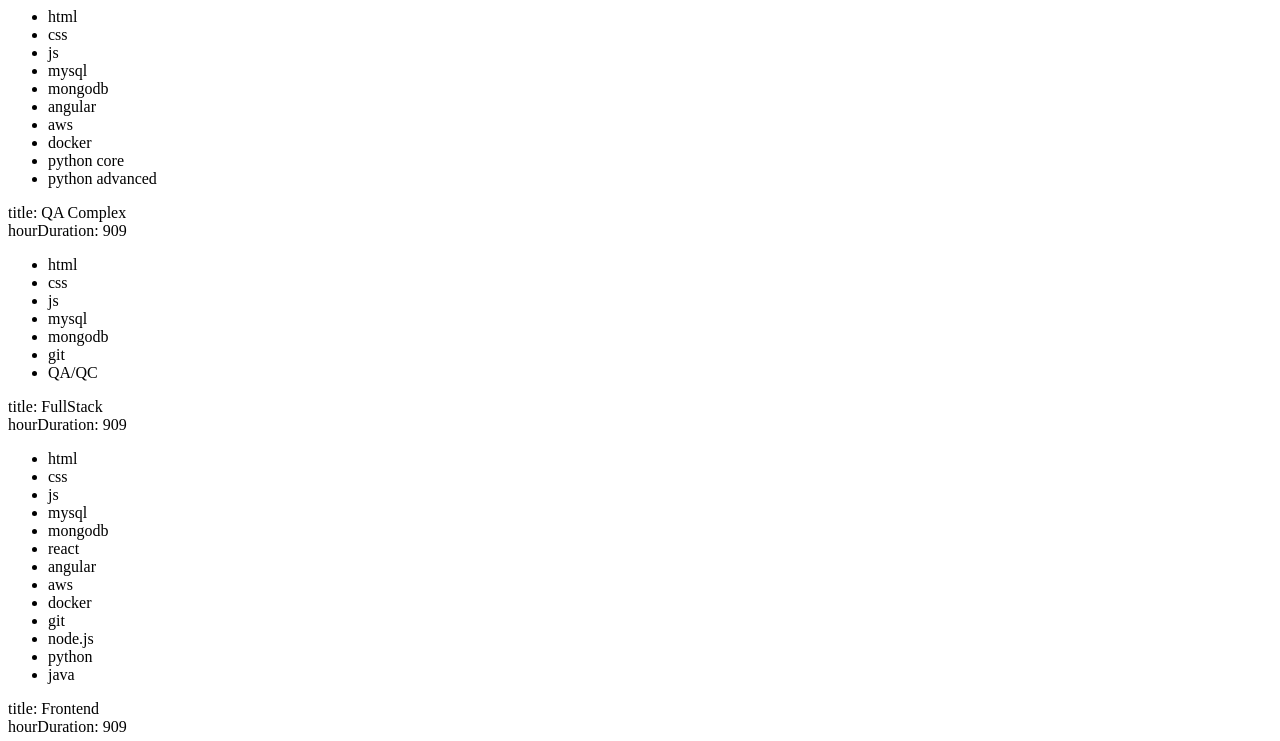
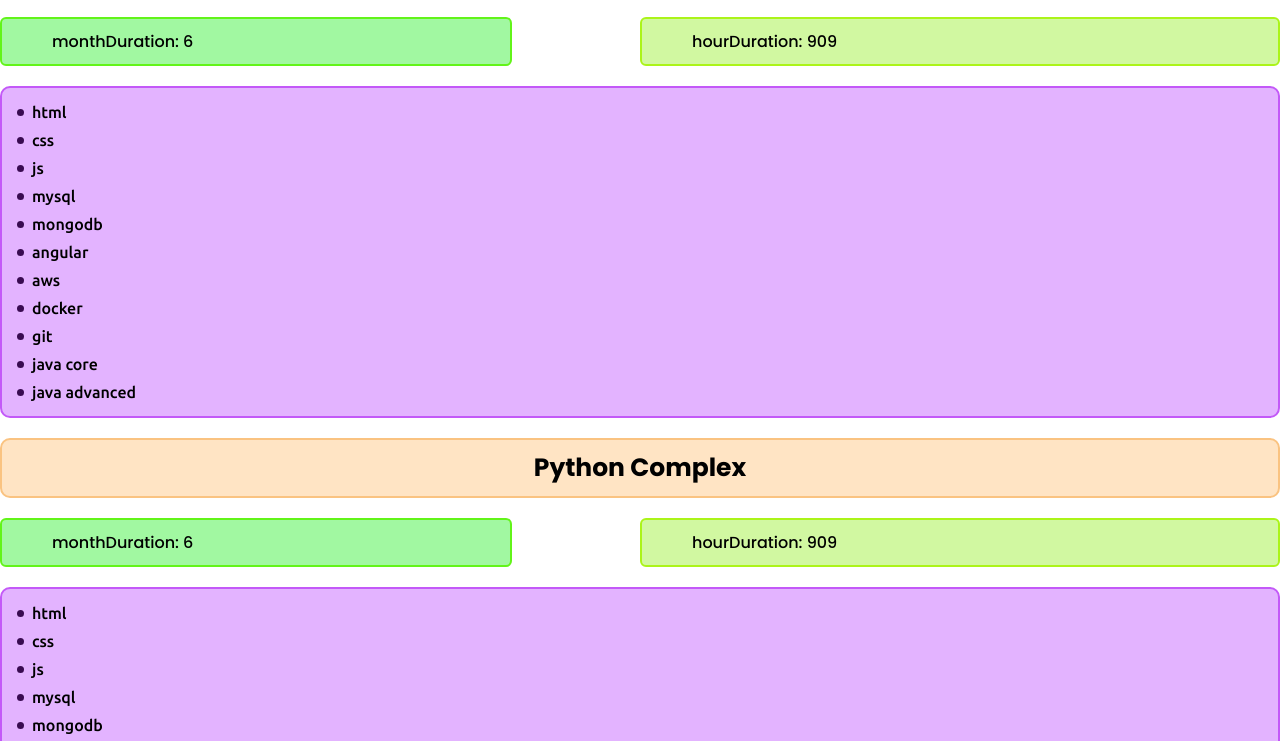
Before and after one commit to danyagithb/JavaScript, a plain HTML site: page lesson9/lesson5/index.html in a window 1280 px wide. Shown: the part 584-1325 px from the top of the page. Drawn offline with Linux system fonts and the light colour scheme.

Commit message:
completed task 5

```diff
--- a/lesson9/lesson5/index.html
+++ b/lesson9/lesson5/index.html
@@ -4,6 +4,9 @@
         <meta charset="UTF-8">
         <title>Homework</title>
         <link rel="stylesheet" href="style.css">
+        <link rel="preconnect" href="https://fonts.googleapis.com">
+        <link rel="preconnect" href="https://fonts.gstatic.com" crossorigin>
+        <link href="https://fonts.googleapis.com/css2?family=Poppins:ital,wght@0,100;0,200;0,300;0,400;0,500;0,600;0,700;0,800;0,900;1,100;1,200;1,300;1,400;1,500;1,600;1,700;1,800;1,900&family=Ubuntu:ital,wght@0,300;0,400;0,500;0,700;1,300;1,400;1,500;1,700&display=swap" rel="stylesheet">
     </head>
 
     <body>
--- a/lesson9/lesson5/main.js
+++ b/lesson9/lesson5/main.js
@@ -1,6 +1,3 @@
-let divContainer = document.createElement('div');
-document.body.appendChild(divContainer);
-
 // – Є масив coursesArray котрий лежить в arrays.js (на цей момент ви вже знаєте де він знаходиться)
 // Створити для кожного елементу масиву свій блок,
 // блок розділити блоками, в яких будуть зберігатись значення окремих властивостей, для властивості modules зробити список з елементами
@@ -76,18 +73,26 @@
 ];
 
 for (const item of coursesArray) {
+    let divContainer = document.createElement('div');
+    divContainer.classList.add('container')
+    document.body.appendChild(divContainer);
+
     let header = document.createElement('div');
     header.classList.add('header');
-    header.innerText = 'title: ' + item.title;
+    let title = document.createElement('h2');
+    title.classList.add('title')
+    title.innerText = item.title;
+    header.appendChild(title)
 
     let divDuration = document.createElement('div');
+    divDuration.classList.add('duration')
     let divMonth = document.createElement('div');
     divMonth.classList.add('month-duration');
     divMonth.innerText = 'monthDuration: ' + item.monthDuration;
 
     let divHour = document.createElement('div');
-    divMonth.classList.add('hour-duration');
-    divMonth.innerText = 'hourDuration: ' + item.hourDuration;
+    divHour.classList.add('hour-duration');
+    divHour.innerText = 'hourDuration: ' + item.hourDuration;
 
     let modules = document.createElement('ul');
     modules.classList.add('modules');
--- a/lesson9/lesson5/style.css
+++ b/lesson9/lesson5/style.css
@@ -1,5 +1,95 @@
+* {
+    margin: 0;
+    padding: 0;
+    box-sizing: border-box;
+    list-style-type: none;
+}
+
 .container {
     width: 100%;
     max-width: 1280px;
     margin: 0 auto;
 }
+
+.header {
+    width: 100%;
+    margin-top: 20px;
+    display: flex;
+    justify-content: center;
+    align-items: center;
+    height: 60px;
+    background-color: bisque;
+
+    border-radius: 10px;
+    border: 2px solid #fac381;
+}
+
+.title {
+    font-size: 25px;
+    font-family: "Poppins", sans-serif;
+}
+
+.duration {
+    width: 100%;
+    display: flex;
+    align-items: center;
+    justify-content: space-between;
+    margin: 20px 0;
+
+    font-size: 16px;
+    font-family: "Poppins", sans-serif;
+    font-weight: 500;
+}
+
+.month-duration, .hour-duration {
+    padding: 10px 50px;
+    border-radius: 6px;
+}
+
+.month-duration {
+    width: 40%;
+    background-color: #a1f8a1;
+    border: 2px solid #62f419;
+}
+
+.hour-duration {
+    width: 50%;
+    background-color: #d1f8a1;
+    border: 2px solid #abf419;
+}
+
+.modules {
+    width: 100%;
+    background-color: #e3b3ff;
+    border: 2px solid #c359f8;
+    border-radius: 10px;
+    padding-block: 15px;
+    padding-left: 30px;
+
+    display: flex;
+    flex-direction: column;
+    align-items: start;
+    gap: 10px;
+    justify-content: center;
+}
+
+.modules-item {
+    font-size: 16px;
+    font-family: 'Ubuntu', sans-serif;
+    font-weight: 500;
+
+    position: relative;
+}
+
+.modules-item::before {
+    content: '';
+    display: block;
+    width: 7px;
+    height: 7px;
+    background-color: #390b51;
+    border-radius: 50%;
+
+    position: absolute;
+    top: 6px;
+    left: -15px;
+}
```
